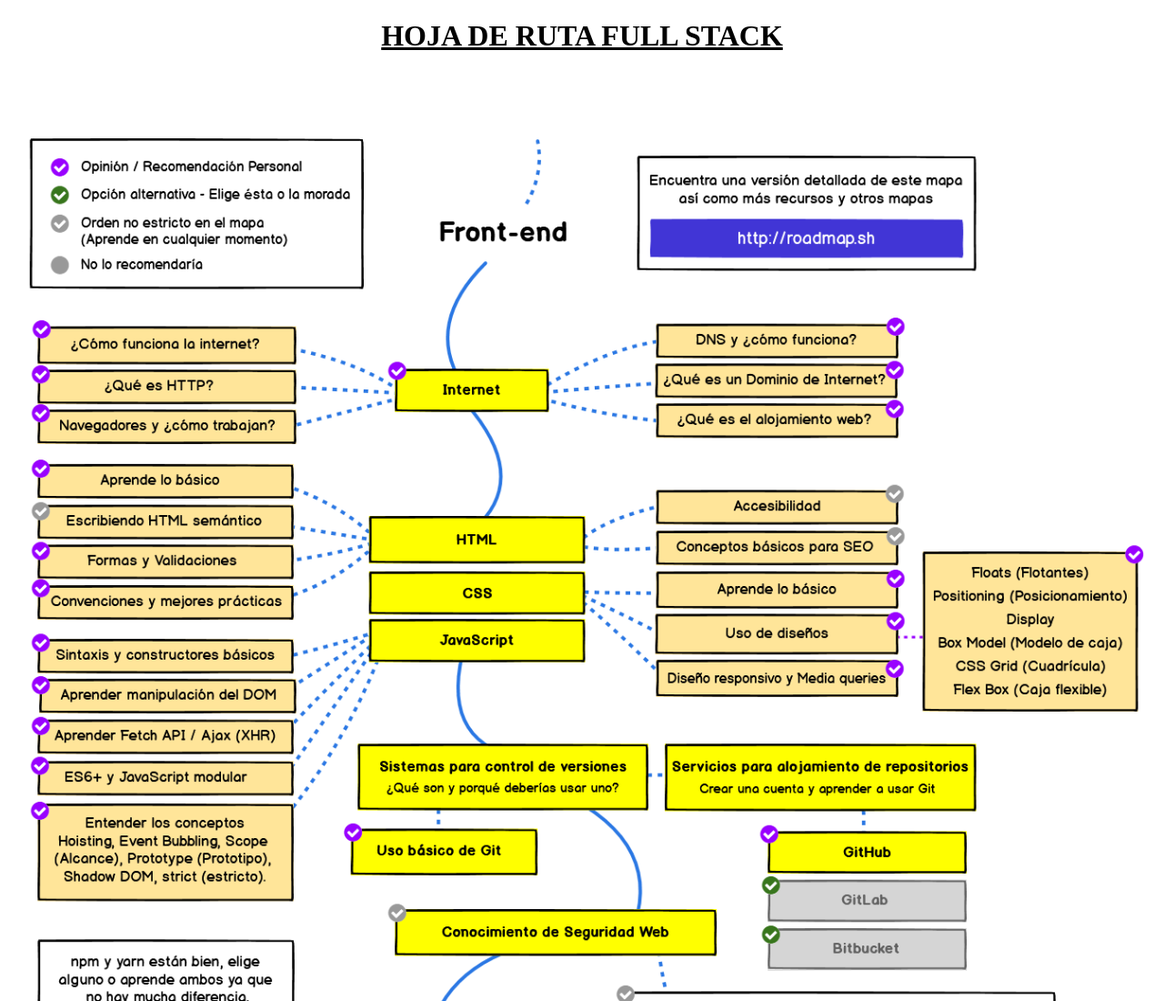
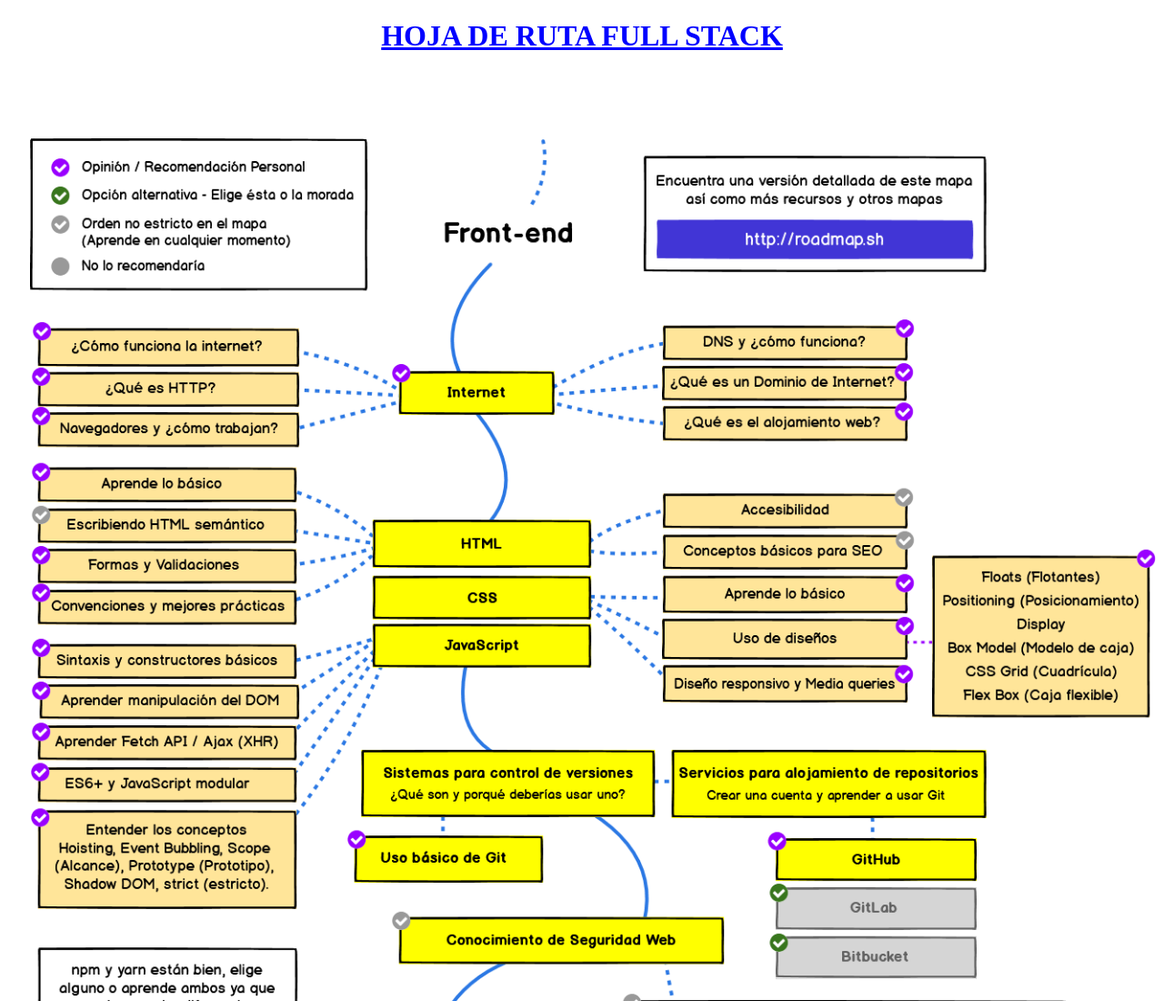
Before and after one commit to JovaniSegura/HojaDeRutaFullStack, a plain HTML site: page index.html in a window 1280 px wide. Shown: the top 1100 px of the page at 91% size. Drawn offline with Linux system fonts and the light colour scheme.

Commit message:
Subimos HojaDeRutaFullStack a la web

```diff
--- a/index.css
+++ b/index.css
@@ -1,8 +1,9 @@
 h1{
+    color: blue;
     text-align:center;
-    text-decoration: underline;
+    text-decoration:underline;
 }
 
 #img_Todas {
-    width:99%;
+    width:100%;
 }
```
